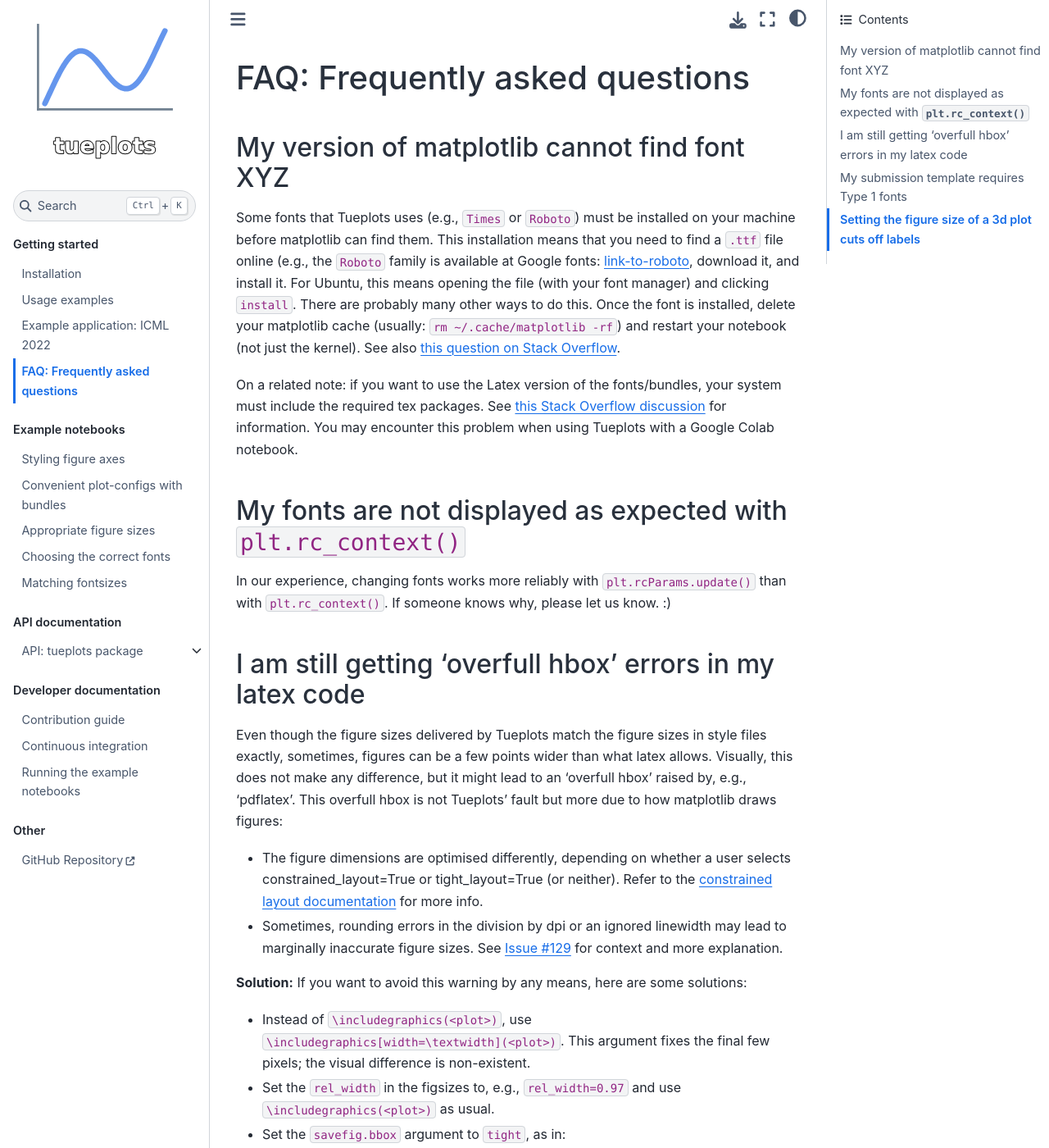
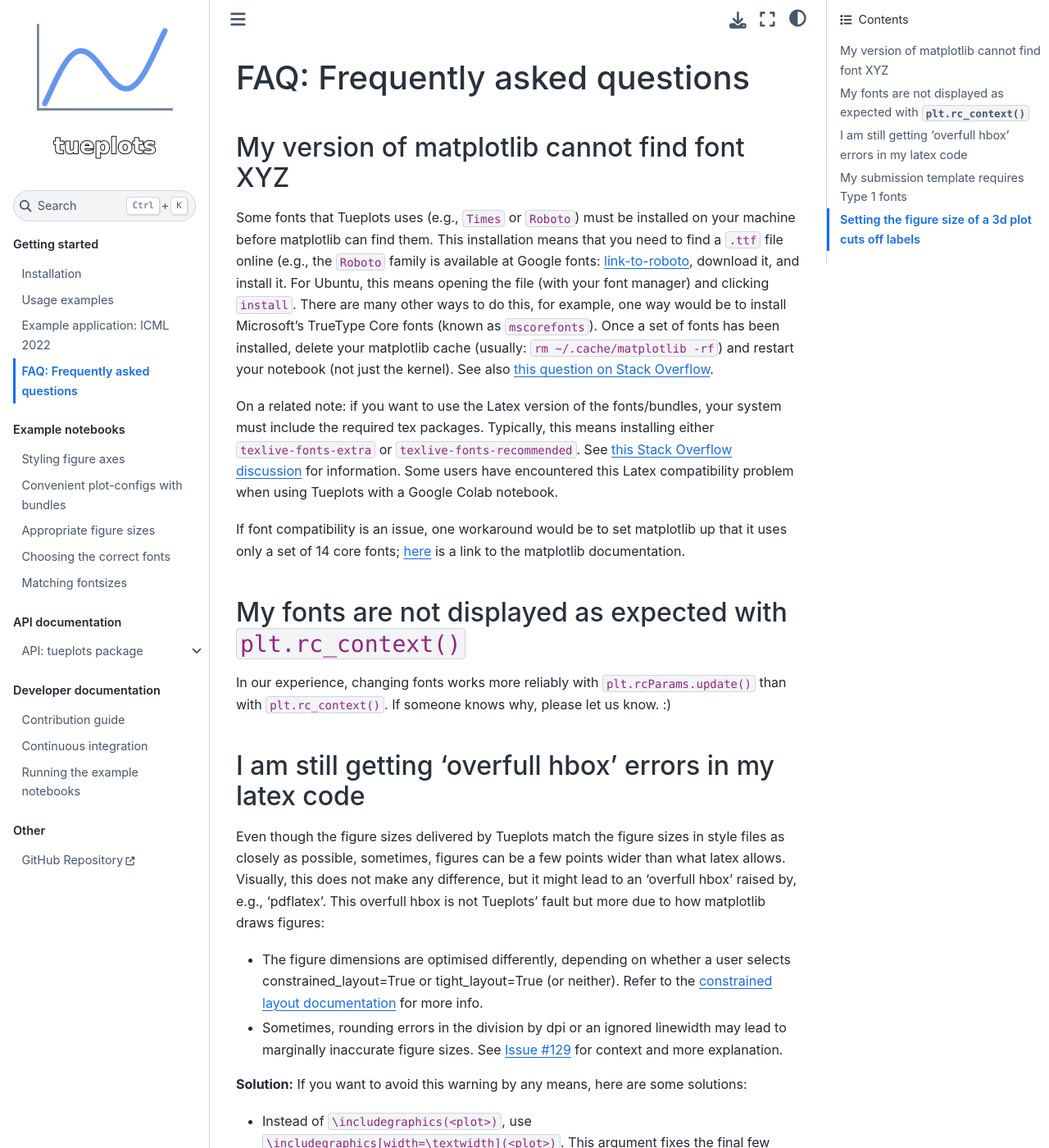
Before and after one commit to pnkraemer/tueplots, a Sphinx documentation site: the page built from docs/source/getting_started/troubleshooting.md, in a window 1280 px wide and 1400 px high. Shown: the whole window at 82% size. Built offline with Sphinx 7.4.7 and the Sphinx Book theme 1.1.4, drawn with Linux system fonts in a browser that asks for light colours; pages that are not in the unit, such as notebooks, are missing from menus.

Commit message:
Mention the 14 core fonts (#169)

```diff
--- a/docs/source/getting_started/troubleshooting.md
+++ b/docs/source/getting_started/troubleshooting.md
@@ -5,15 +5,17 @@
 Some fonts that Tueplots uses (e.g., `Times` or `Roboto`) must be installed on your machine before matplotlib can find them.
 This installation means that you need to find a `.ttf` file online (e.g., the `Roboto` family is available at Google fonts: [link-to-roboto](https://fonts.google.com/specimen/Roboto),
 download it, and install it. For Ubuntu, this means opening the file (with your font manager) and clicking `install`.
-There are probably many other ways to do this.
-Once the font is installed, delete your matplotlib cache (usually: `rm ~/.cache/matplotlib -rf`) and restart your notebook (not just the kernel).
+There are many other ways to do this, for example, one way would be to install Microsoft's TrueType Core fonts (known as `mscorefonts`).
+Once a set of fonts has been installed, delete your matplotlib cache (usually: `rm ~/.cache/matplotlib -rf`) and restart your notebook (not just the kernel).
 See also [this question on Stack Overflow](https://stackoverflow.com/questions/42097053/matplotlib-cannot-find-basic-fonts/42841531).
 
 On a related note: if you want to use the Latex version of the fonts/bundles, your system must include the required tex packages.
+Typically, this means installing either `texlive-fonts-extra` or `texlive-fonts-recommended`.
 See [this Stack Overflow discussion](https://stackoverflow.com/questions/55746749/latex-equations-do-not-render-in-google-colaboratory-when-using-matplotlib)
 for information.
-You may encounter this problem when using Tueplots with a Google Colab notebook.
+Some users have encountered this Latex compatibility problem when using Tueplots with a Google Colab notebook.
 
+If font compatibility is an issue, one workaround would be to set matplotlib up that it uses only a set of 14 core fonts; [here](https://matplotlib.org/stable/users/explain/text/fonts.html#core-fonts) is a link to the matplotlib documentation.
 
 
 ## My fonts are not displayed as expected  with `plt.rc_context()`
@@ -23,7 +25,8 @@ If someone knows why, please let us know. :)
 
 ## I am still getting 'overfull hbox' errors in my latex code
 
-Even though the figure sizes delivered by Tueplots match the figure sizes in style files exactly, sometimes, figures can be a few points wider than what latex allows.
+Even though the figure sizes delivered by Tueplots match the figure sizes in style files as closely as possible,
+sometimes, figures can be a few points wider than what latex allows.
 Visually, this does not make any difference, but it might lead to an 'overfull hbox' raised by, e.g., 'pdflatex'.
 This overfull hbox is not Tueplots' fault but more due to how matplotlib draws figures:
 - The figure dimensions are optimised differently, depending on whether a user selects constrained_layout=True or tight_layout=True (or neither).
```
